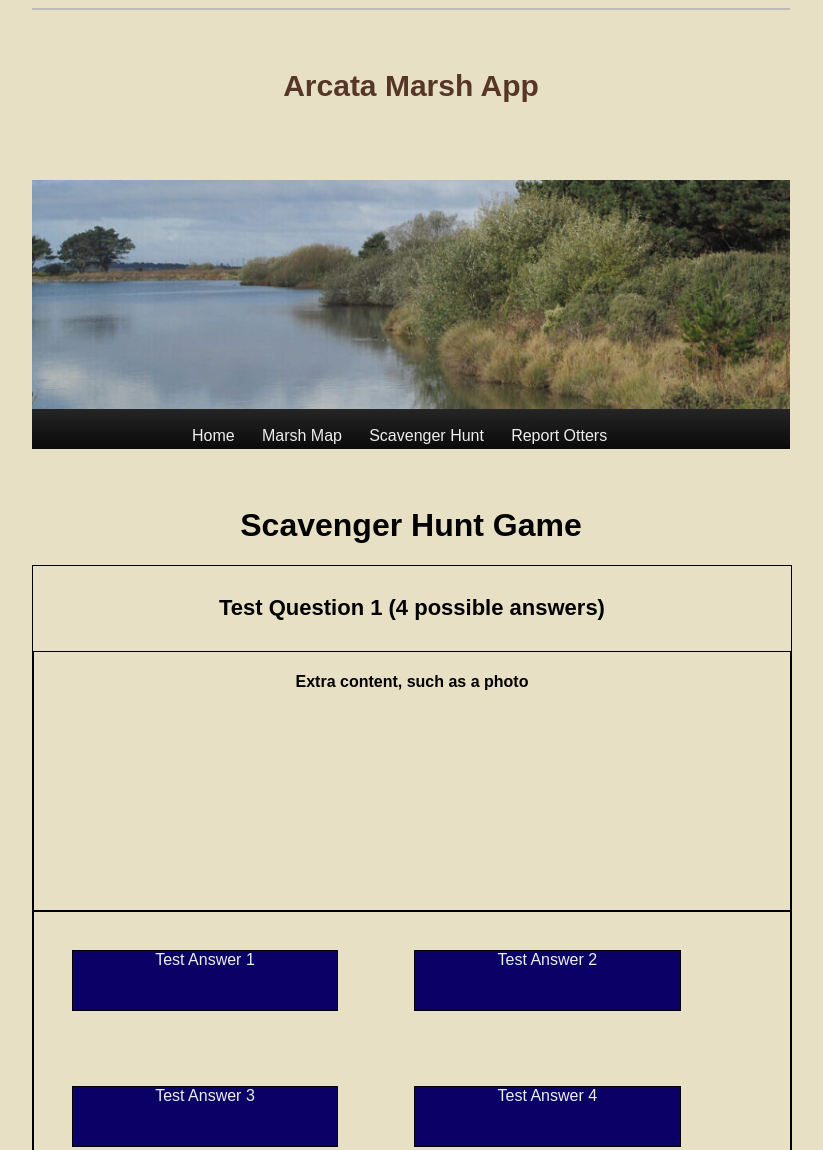
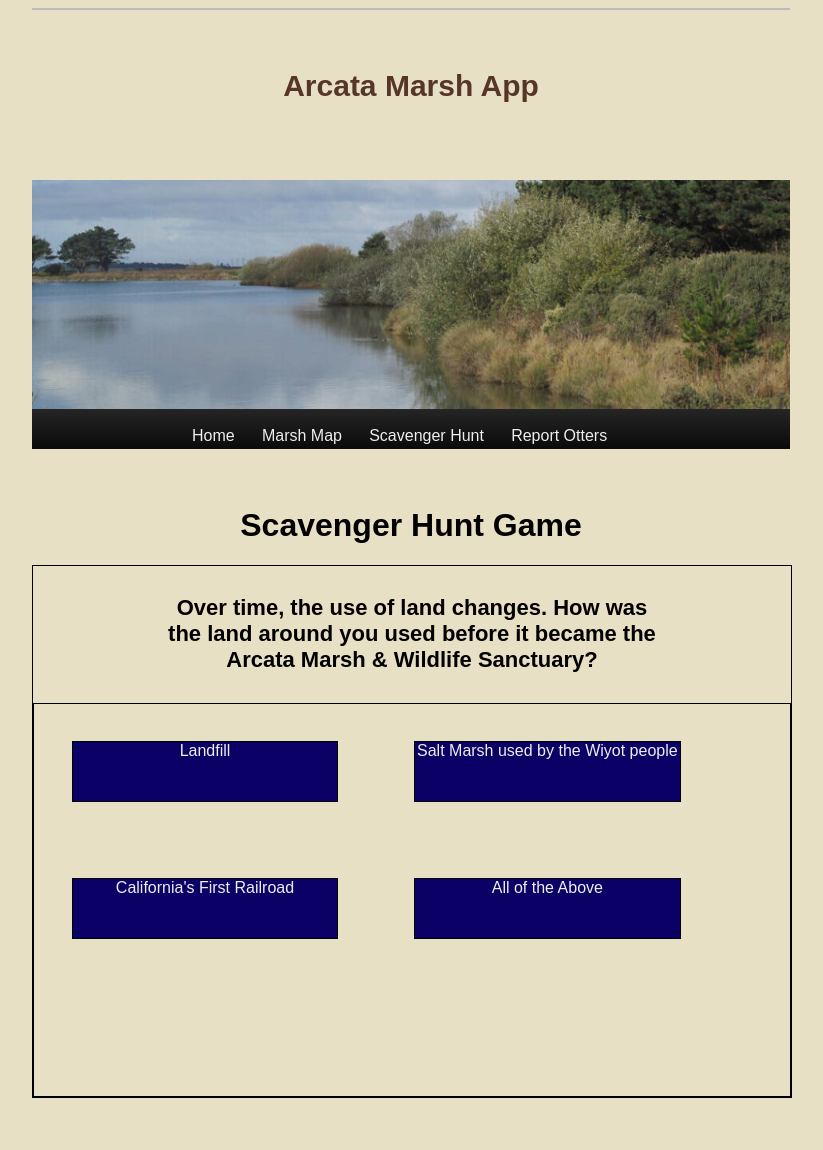
Before and after one commit to gcarroll98/arcata-marsh-dev, a plain HTML site: page scavenger-hunt.html in a window 1280 px wide. Shown: the top 1150 px of the page, without its empty margins (229-1052 px from the left). Drawn offline with Linux system fonts and the light colour scheme.

Commit message:
Work on quiz game

```diff
--- a/scavenger-hunt.html
+++ b/scavenger-hunt.html
@@ -28,10 +28,6 @@
 							<h4 id = "quizQuestionText">quizQuestion, with more stuff in the text to see how it wraps around in the div. Hopefully, it doesn't look too bad, and we can move on to the answer buttons</h4>
 						</div>
 
-						<div id = "extraContent">
-							<h4>Extra content, such as a photo</h4>
-						</div>
-
 						<div id = "answerButtons">
 
 						</div>
--- a/scripts/quiz.js
+++ b/scripts/quiz.js
@@ -22,37 +22,34 @@
 //These should really come from a database or maybe just a file on the server that can be edited, but this will suffice for testing
 var testQuestions = [
 	{
-		"question": "Test Question 1 (4 possible answers)",
+		"question": "Over time, the use of land changes. How was the land around you used before it became the Arcata Marsh & Wildlife Sanctuary?",
 		"answers": [
-			"Test Answer 1",
-			"Test Answer 2",
-			"Test Answer 3",
-			"Test Answer 4"
-		],
-		"correct_answer": 1
-	},
-	{
-		"question": "Test Question 2 (5 possible answers)",
-		"answers": [
-			"Test Answer 1",
-			"Test Answer 2",
-			"Test Answer 3",
-			"Test Answer 4",
-			"Test Answer 5"
+			"Landfill",
+			"Salt Marsh used by the Wiyot people",
+			"California's First Railroad",
+			"All of the Above"
 		],
 		"correct_answer": 3
 	},
 	{
-		"question": "Test Question 3 (6 possible answers)",
+		"question": "Unlike other Herons, when does the Black-crowned night heron come out to search for food?",
 		"answers": [
-			"Test Answer 1",
-			"Test Answer 2",
-			"Test Answer 3",
-			"Test Answer 4",
-			"Test Answer 5",
-			"Test Answer 6"
+			"Early in the Morning",
+			"At Dawn",
+			"At Dusk",
+			"Any time of the day"
 		],
-		"correct_answer": 4
+		"correct_answer": 2
+	},
+	{
+		"question": "For how long can a river otter hold its breath?",
+		"answers": [
+			"Five minutes",
+			"Ten minutes",
+			"One minute",
+			"River otters can breathe underwater"
+		],
+		"correct_answer": 0
 	}
 
 ]
```
